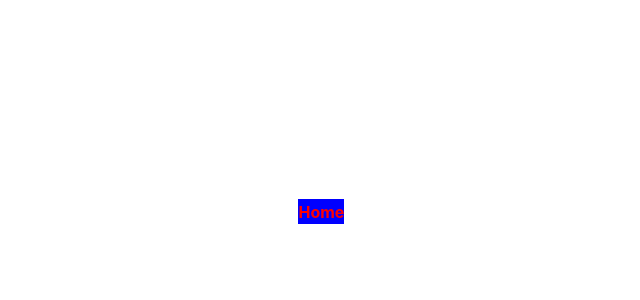
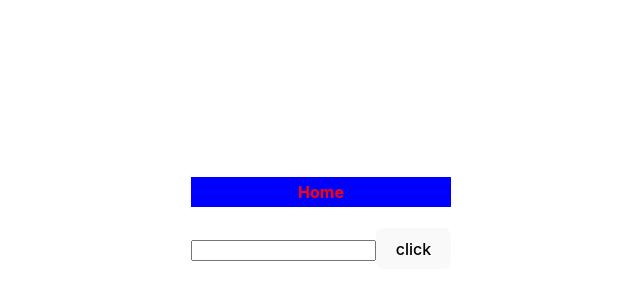
Before and after one commit to amit47-eng/Router-Dom, a React (Vite) app: page /home in a window 1280 px wide. Shown: the part 178-478 px from the top of the page, without its empty margins (319-959 px from the left). Built offline with nearby package versions, Linux system fonts and the light colour scheme.

Commit message:
adding a input tag

```diff
--- a/src/component/Home.jsx
+++ b/src/component/Home.jsx
@@ -1,7 +1,13 @@
 import "./style/home.css"
 
 function Home(){
-    return <h4 className="home">Home</h4>
+    return (
+    <div><h4 className="home">Home</h4>
+    <input type="text" />
+    <button>click</button>
+
+    </div>
+    )
 }
 
 export default Home;
```
